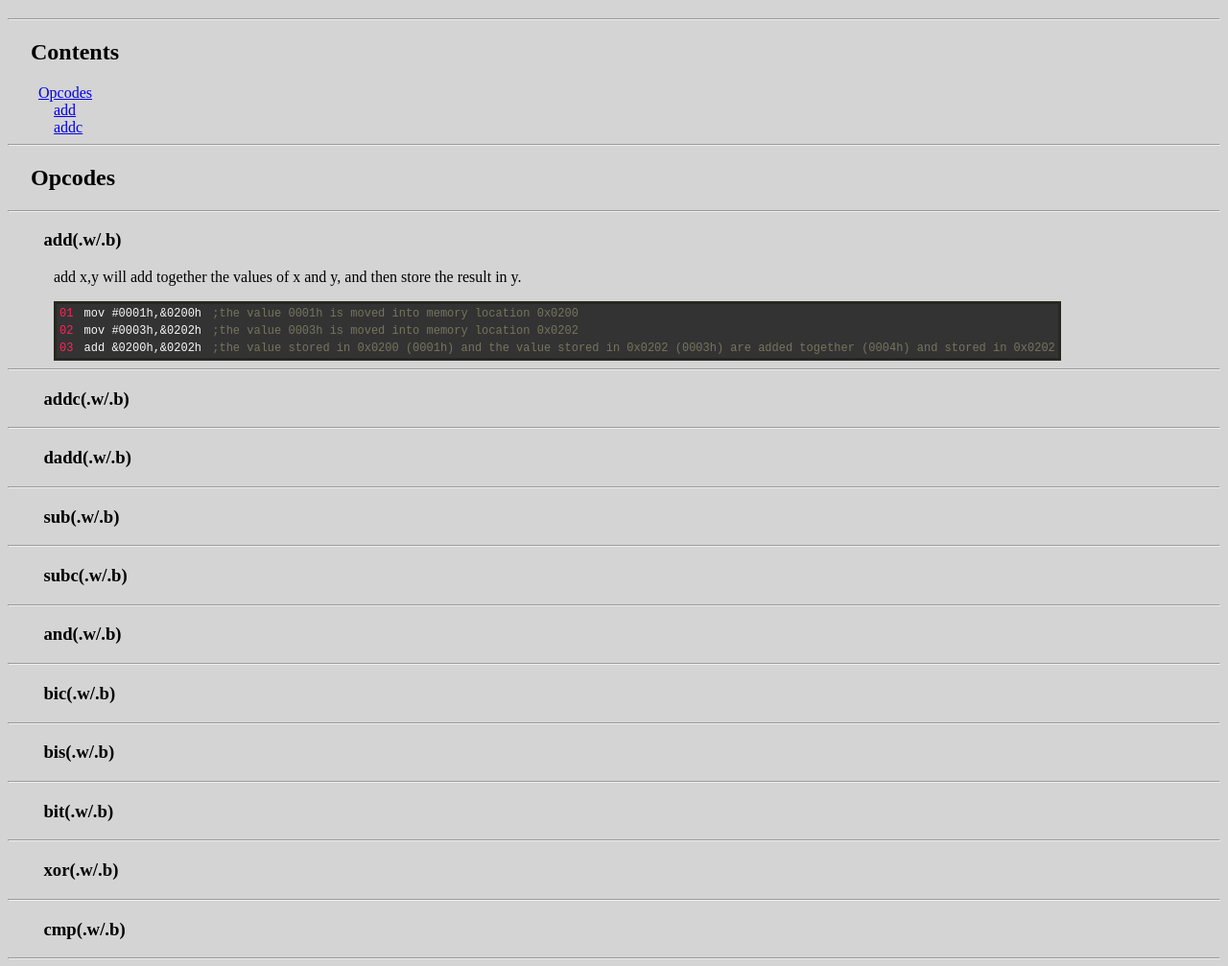
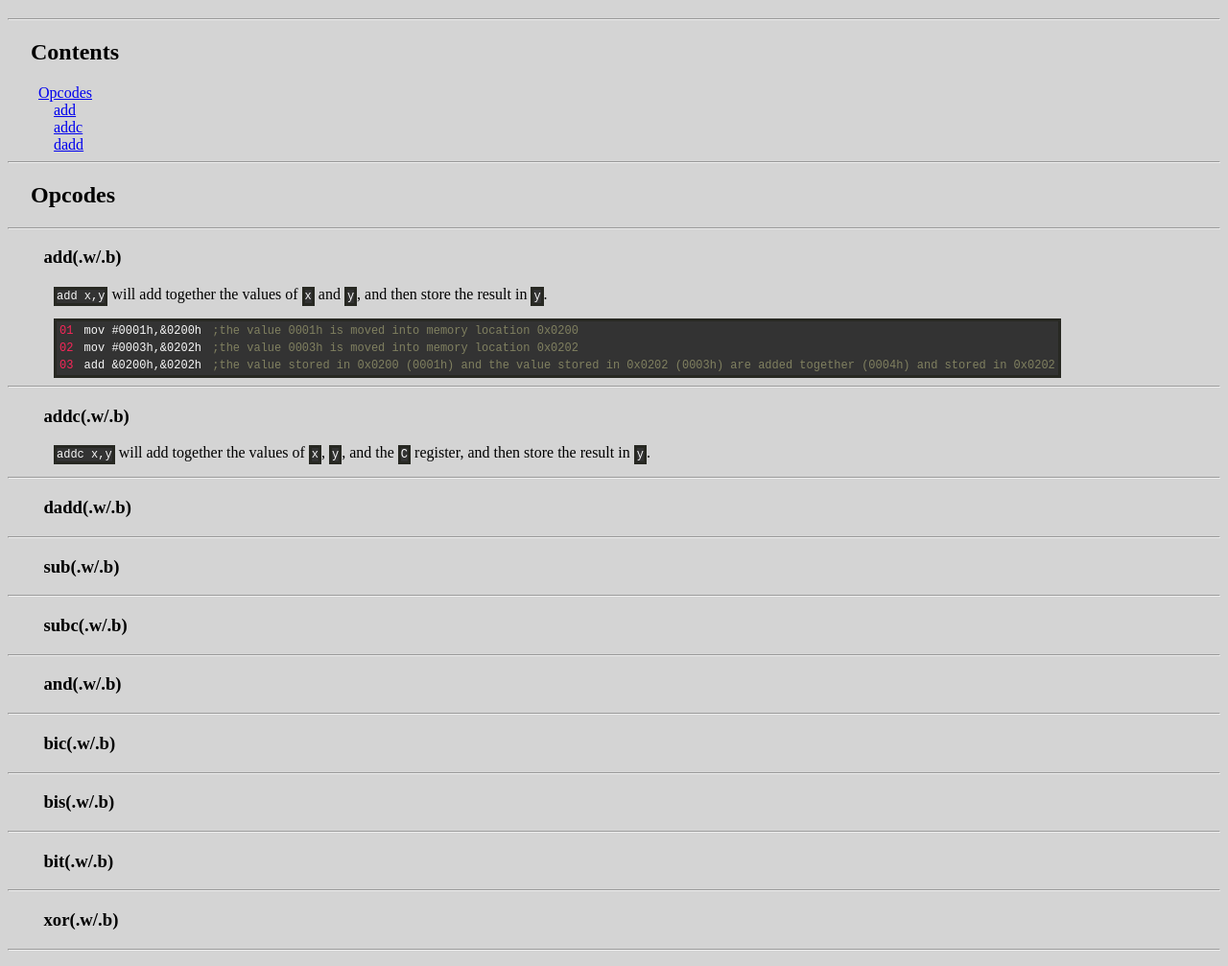
Before and after one commit to porotoman99/One-Man-Revolution, a plain HTML site: page MSP430 ASM Tutorial/index.html in a window 1280 px wide. Shown: the part 71-1078 px from the top of the page at 96% size. Drawn offline with Linux system fonts and the light colour scheme.

Commit message:
MSP430 ASM V0.2
+ Bugfixes, functionality, and information

```diff
--- a/MSP430 ASM Tutorial/index.html
+++ b/MSP430 ASM Tutorial/index.html
@@ -36,9 +36,13 @@
 	{
 		color: #F8F8F8;
 	}
+	.black
+	{
+		color: #000000;
+	}
 	.comment
     {
-        color: #75755E;
+        color: #808060;
     }
 	td
 	{
@@ -65,13 +69,15 @@
 		<a class="indent3" href="#add">add</a>
 		<br>
 		<a class="indent3" href="#addc">addc</a>
+		<br>
+		<a class="indent3" href="#dadd">dadd</a>
 <!-- End Contents -->
 		<hr>
-		<h2 class="indent1" name="opcodes">Opcodes</h2>
+		<h2 class="indent1" id="opcodes">Opcodes</h2>
 		<hr>
 <!-- ADD -->
-		<h3 class="indent2" name="add">add(.w/.b)</h3>
-		<p class="indent3">add x,y will add together the values of x and y, and then store the result in y.</p>
+		<h3 class="indent2" id="add">add(.w/.b)</h3>
+		<p class="indent3"><span class="code white"><a href="#add" class="normal white">add</a> x,y</span> will add together the values of <span class="code white">x</span> and <span class="code white">y</span>, and then store the result in <span class="code white">y</span>.</p>
 		<table class="indent4 code">
 			<tr>
 				<td class="red">01</td>
@@ -91,40 +97,41 @@
 		</table>
 		<hr>
 <!-- ADDC -->
-		<h3 class="indent2" name="addc">addc(.w/.b)</h3>
+		<h3 class="indent2" id="addc">addc(.w/.b)</h3>
+		<p class="indent3"><span class="code white"><a href="#addc" class="normal white">addc</a> x,y</span> will add together the values of <span class="code white">x</span>, <span class="white code">y</span>, and the <span><a class="normal white code" href="#sr_c">C</a></span> register, and then store the result in <span class="code white">y</span>.</p>
 		<hr>
 <!-- DADD -->
-		<h3 class="indent2" name="dadd">dadd(.w/.b)</h3>
+		<h3 class="indent2" id="dadd">dadd(.w/.b)</h3>
 		<hr>
 <!-- SUB -->
-		<h3 class="indent2" name="sub">sub(.w/.b)</h3>
+		<h3 class="indent2" id="sub">sub(.w/.b)</h3>
 		<hr>
 <!-- SUBC -->
-		<h3 class="indent2" name="subc">subc(.w/.b)</h3>
+		<h3 class="indent2" id="subc">subc(.w/.b)</h3>
 		<hr>
 <!-- AND -->
-		<h3 class="indent2" name="and">and(.w/.b)</h3>
+		<h3 class="indent2" id="and">and(.w/.b)</h3>
 		<hr>
 <!-- BIC -->
-		<h3 class="indent2" name="bic">bic(.w/.b)</h3>
+		<h3 class="indent2" id="bic">bic(.w/.b)</h3>
 		<hr>
 <!-- BIS -->
-		<h3 class="indent2" name="bis">bis(.w/.b)</h3>
+		<h3 class="indent2" id="bis">bis(.w/.b)</h3>
 		<hr>
 <!-- BIT -->
-		<h3 class="indent2" name="bit">bit(.w/.b)</h3>
+		<h3 class="indent2" id="bit">bit(.w/.b)</h3>
 		<hr>
 <!-- XOR -->
-		<h3 class="indent2" name="xor">xor(.w/.b)</h3>
+		<h3 class="indent2" id="xor">xor(.w/.b)</h3>
 		<hr>
 <!-- CMP -->
-		<h3 class="indent2" name="cmp">cmp(.w/.b)</h3>
+		<h3 class="indent2" id="cmp">cmp(.w/.b)</h3>
 		<hr>
 <!-- MOV -->
-		<h3 class="indent2" name="mov">mov(.w/.b)</h3>
+		<h3 class="indent2" id="mov">mov(.w/.b)</h3>
 		<hr>
 <!-- AAA -->
-		<h3 class="indent2" name="aaa">aaa(.w/.b)</h3>
+		<h3 class="indent2" id="aaa">aaa(.w/.b)</h3>
 		<hr>
 	</body>
 </html>
```
